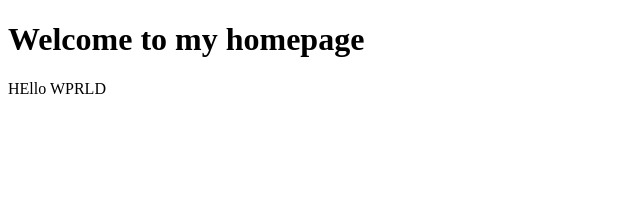
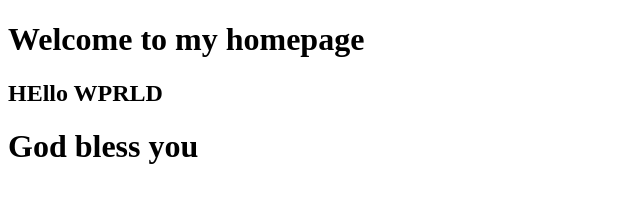
Before and after one commit to artsiom-o/projects_artsiom-o, a plain HTML site: page hello.html in a window 1280 px wide. Shown: the whole page, without its empty margins (0-640 px from the left). Drawn offline with Linux system fonts and the light colour scheme.

Commit message:
hello.html_second

```diff
--- a/hello.html
+++ b/hello.html
@@ -5,6 +5,9 @@
     </head>
     <body>
         <h1>Welcome to my homepage</h1>
-            HEllo WPRLD
+            <h2>HEllo WPRLD</h2>
+            <main>
+               <h1>God bless you</h1>
+            </main>
     </body>
 </html>
```
